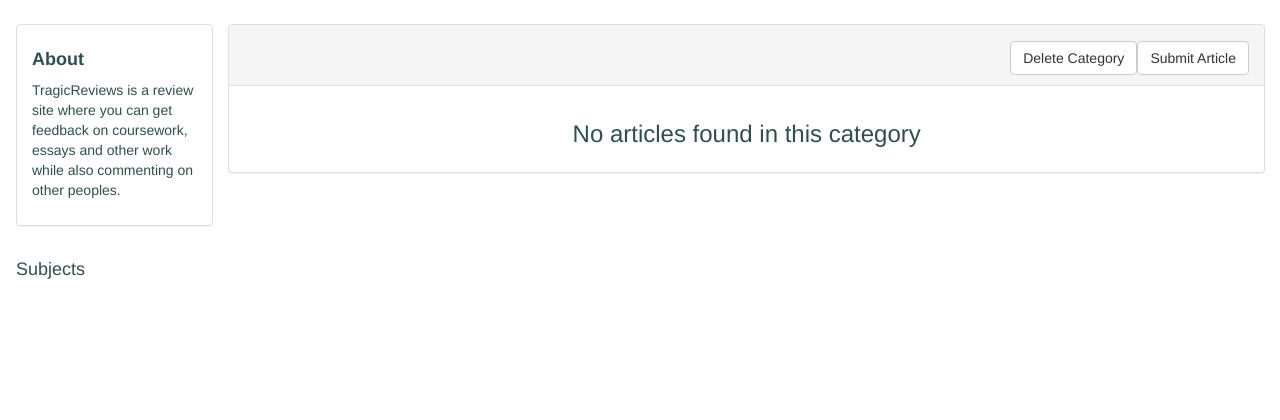
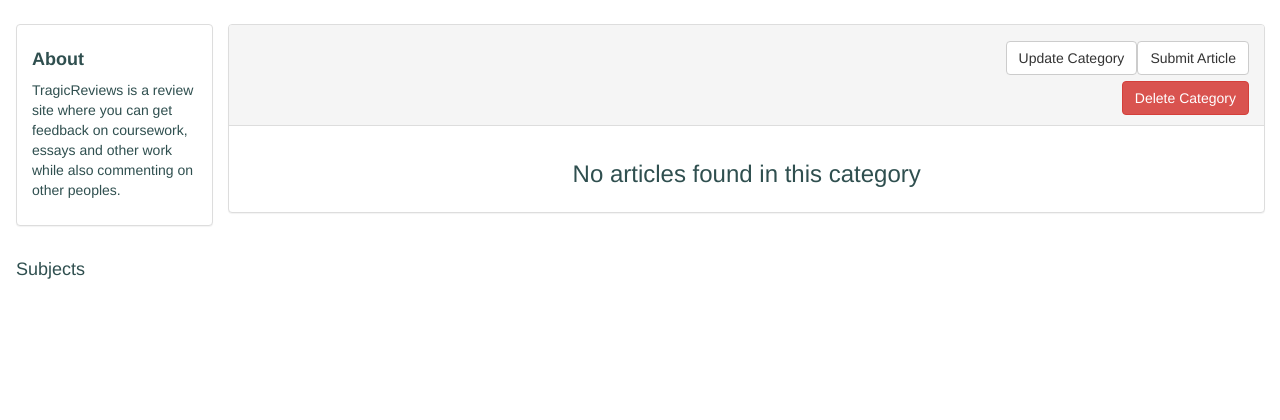
Before and after one commit to wad2-2018-lab10-teamB/tragicreviews, a Django app: page /tragicreviews/category/1/ in a window 1280 px wide. Shown: the part 206-626 px from the top of the page. Run offline with Django 3.2, Linux system fonts and the light colour scheme; the visitor is signed in with stand-in values (Sample User, id 1); data that the repository does not hold is empty; some libraries are stand-ins or nearby versions.

Commit message:
Add update category feature

```diff
--- a/templates/tragicreviews/category.html
+++ b/templates/tragicreviews/category.html
@@ -19,8 +19,10 @@
                         <a href="{% url 'add_article' category.slug %}" class="btn btn-default pull-right"
                            role="button">Submit Article</a>
                         {% if perms.tragicreviews.add_subject %}
-                            <a href="{% url 'delete_category' category.slug %}" class="btn btn-default pull-right"
-                           role="button" name="deletebtn">Delete Category</a>
+                            <a href="{% url 'update_category' category.slug %}" class="btn btn-default pull-right"
+                           role="button">Update Category</a>
+                            <a href="{% url 'delete_category' category.slug %}" class="btn btn-danger pull-right"
+                           role="button">Delete Category</a>
                         {% endif %}
                     {% endif %}
                 </div>
--- a/tragicreviews/urls.py
+++ b/tragicreviews/urls.py
@@ -13,4 +13,5 @@ urlpatterns = [
     url(r'^$', views.index, name='index'),
     url(r'^add-category/$', views.add_category, name='add_category'),
     url(r'^category/(?P<category_name_slug>[\w\-]+)/delete-category/$', views.delete_category, name='delete_category'),
+    url(r'^category/(?P<category_name_slug>[\w\-]+)/update-category/$', views.update_category, name='update_category'),
 ]
--- a/tragicreviews/views.py
+++ b/tragicreviews/views.py
@@ -231,14 +231,12 @@ def delete_category(request, category_name_slug):
     context_dict = {}
 
     subject = get_object_or_404(Subject, slug=category_name_slug)
-    print(subject)
     if request.method == 'POST':
         form = DeleteSubjectForm(request.POST)
         if form.is_valid():
             # All articles under that category will be deleted
             Subject.objects.filter(slug=subject.slug).delete()
             Article.objects.filter(category=subject).delete()
-            print("done!")
             return HttpResponseRedirect(reverse('index'))
         else:
             print(form.errors)
@@ -246,3 +244,27 @@ def delete_category(request, category_name_slug):
         form = DeleteSubjectForm()
     context_dict['form'] = form
     return render(request, 'tragicreviews/subject_confirm_delete.html', context_dict)
+
+
+@permission_required('tragicreviews.change_subject', raise_exception=True)
+def update_category(request, category_name_slug):
+    context_dict = {}
+
+    subject = get_object_or_404(Subject, slug=category_name_slug)
+    if request.method == 'POST':
+        form = SubjectForm(request.POST)
+        if form.is_valid():
+            form.save(commit=True)
+            new_category_name = form.cleaned_data['name']
+            for a in Article.objects.filter(category=subject):
+                a.category = Subject.objects.get(name=new_category_name)
+                a.save()
+            # Remove all articles under new category and delete old one
+            Subject.objects.filter(slug=subject.slug).delete()
+            return HttpResponseRedirect(reverse('index'))
+        else:
+            print(form.errors)
+    else:
+        form = SubjectForm()
+    context_dict['form'] = form
+    return render(request, 'tragicreviews/update_category.html', context_dict)
```
Also changed, not shown: templates/tragicreviews/update_category.html (added, +23 -0 lines).
